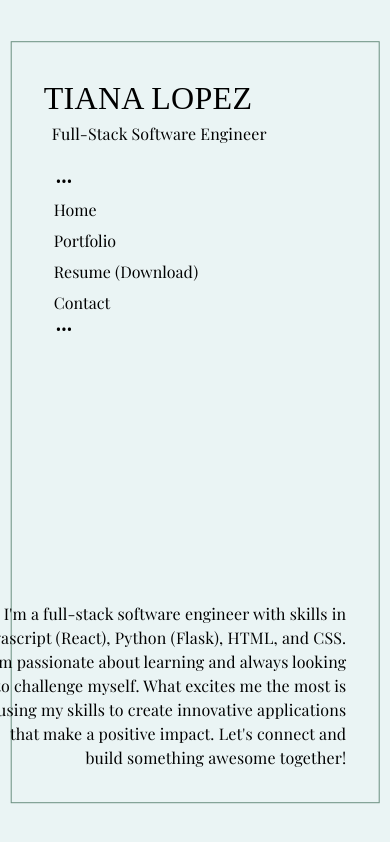
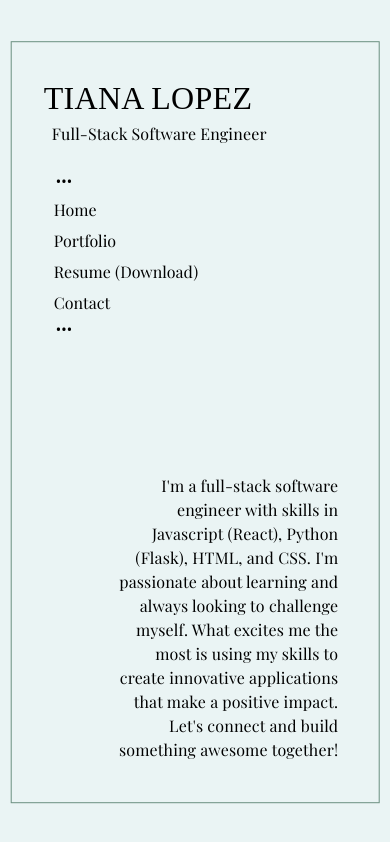
Before and after one commit to tianalopez/portfolio, a React (Create React App) app in the folder portfolio/: page / in a window 390 px wide. Built offline with nearby package versions, Linux system fonts and the light colour scheme; a web font is replaced by a local one.

Commit message:
fixes mobile view

```diff
--- a/portfolio/src/App.js
+++ b/portfolio/src/App.js
@@ -49,25 +49,20 @@ function App() {
           </Grid>
         </Grid>
         <Grid
+          className='flex-content'
           container
           spacing={2}
-          sx={{
-            mb: 4,
-            mr: 4,
-            position: 'absolute',
-            bottom: 0,
-            right: 0,
-            textAlign: 'right',
-            justifyContent: 'flex-end',
-            alignItems: 'flex-end',
-            maxWidth: '25rem', // Set a maximum width for the text container
-            [theme => theme.breakpoints.down('xs')]: {
-              textAlign: 'center',
-              justifyContent: 'center',
-              alignItems: 'center',
-              maxWidth: '70%', // Adjust the max-width for mobile view
-            },
-          }}
+          // sx={{
+          //   mb: 4,
+          //   mr: 4,
+          //   position: 'absolute',
+          //   bottom: 0,
+          //   right: 0,
+          //   textAlign: 'right',
+          //   justifyContent: 'flex-end',
+          //   alignItems: 'flex-end',
+          //   maxWidth: '25rem',
+          // }}
         >
           <Grid item xs={12}>
             <Typography fontFamily='Playfair Display' sx={{ textAlign: 'right' }}>
--- a/portfolio/src/styles/App.css
+++ b/portfolio/src/styles/App.css
@@ -13,17 +13,25 @@
 }
 
 .flex-content {
-    position: absolute;
-    top: 50%;
-    left: 50%;
-    transform: translate(-50%, -50%);
-    width: 94%;
-    height: 90%;
-    border: 1px solid #6B9080;
-    display: flex;
-    justify-content: right;
-    align-items: right;
-    flex-direction: column;
+        margin-bottom: 40px;
+        margin-right: 40px;
+        position: absolute;
+        bottom: 0;
+        right: 0;
+        text-align: right;
+        justify-content: flex-end;
+        align-items: flex-end;
+        max-width: 25rem
+}
+
+@media (max-width: 600px) {
+  .flex-content {
+    text-align: center;
+    margin-top: 60px;
+    justify-content: center;
+    align-items: center;
+    max-width: 15rem;
+  }
 }
 
 .link {
```
